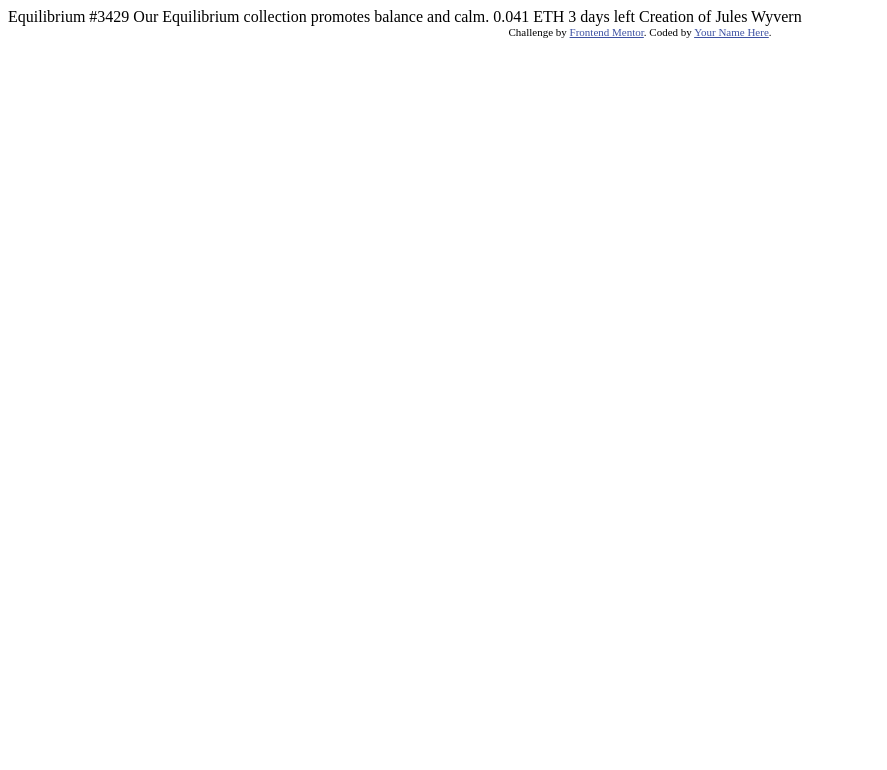
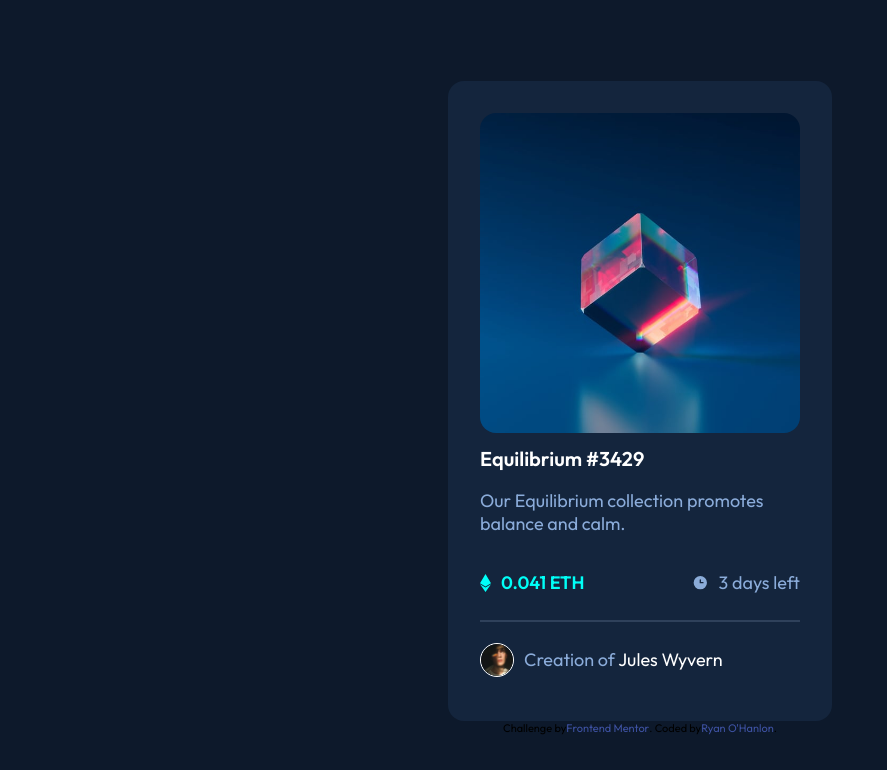
Before and after one commit to Ryan-OHanlon/nft-preview-card-component-main, a plain HTML site: page index.html in a window 1280 px wide. Shown: the whole page, without its empty margins (0-887 px from the left). Drawn offline with Linux system fonts and the light colour scheme.

Commit message:
updated index.html, added styles.css

```diff
--- a/index.html
+++ b/index.html
@@ -5,6 +5,7 @@
   <meta name="viewport" content="width=device-width, initial-scale=1.0"> <!-- displays site properly based on user's device -->
 
   <link rel="icon" type="image/png" sizes="32x32" href="./images/favicon-32x32.png">
+  <link rel="stylesheet" href="./styles.css">
 
   <title>Frontend Mentor | NFT preview card component</title>
 
@@ -15,19 +16,36 @@
   </style>
 </head>
 <body>
-
-  Equilibrium #3429
-
-  Our Equilibrium collection promotes balance and calm.
-
-  0.041 ETH
-  3 days left
-
-  Creation of Jules Wyvern
-
+  <main>
+    <!--Container for NFT image-->
+    <div class="container">
+      <img class="equilibrium" src="./images/image-equilibrium.jpg" alt="Equilibrium cube">
+      <a href="#"><div class="overlay">
+      </div>
+      <img class="hover-img" src="./images/icon-view.svg" alt="eyeball icon"></a>
+    </div>
+    <h1 class="heading"><a href="#">Equilibrium #3429</a></h1>
+    <p>Our Equilibrium collection promotes balance and calm.</p>
+    <section>
+      <!--Used Flexbox and div to align elements in a row-->
+      <div class="ethereum">
+        <img src="./images/icon-ethereum.svg" alt="ethereum icon">
+        <p>0.041 ETH</p>
+      </div>
+      <div class="clock">
+        <img src="./images/icon-clock.svg" alt="clock icon">
+        <p>3 days left</p>
+      </div>
+    </section>
+    <hr>
+    <div>
+      <img class="profile" src="./images/image-avatar.png" alt="artist profile picture">
+      <p>Creation of <a href="#">Jules Wyvern</a></p>
+    </div>
+  </main>
   <div class="attribution">
     Challenge by <a href="https://www.frontendmentor.io?ref=challenge" target="_blank">Frontend Mentor</a>.
-    Coded by <a href="#">Your Name Here</a>.
+    Coded by <a href="#">Ryan O'Hanlon</a>.
   </div>
 </body>
 </html>
--- /dev/null
+++ b/styles.css
@@ -0,0 +1,111 @@
+@import url('https://fonts.googleapis.com/css2?family=Outfit:wght@100..900&display=swap');
+
+body {
+    font-family: "outfit";
+    background-color: hsl(217, 54%, 11%);
+    display: flex;
+    flex-direction: column;
+    justify-content: center;
+    align-items: center;
+    height: 100vh;
+}
+
+main {
+    width: 320px;
+    background-color: hsl(216, 50%, 16%);
+    border-radius: 1em;
+    padding: 2em;
+}
+
+p {
+    font-size: 18px;
+    color: hsl(215, 51%, 70%);
+}
+
+.heading {
+    font-size: 20px;
+    font-weight: 600;
+}
+
+section {
+    display: flex;
+    justify-content: space-between;
+}
+
+div {
+    display: flex;
+    align-items: center;
+}
+
+div p{
+    display: inline-block;
+    margin-left: 10px;
+}
+
+a {
+    text-decoration: none;
+    color: hsl(0, 0%, 100%);
+}
+
+a:hover {
+    color: hsl(178, 100%, 50%);
+}
+
+hr {
+    border: 1px solid hsl(215, 32%, 27%);
+}
+
+.equilibrium{
+    width: 100%;
+    height: auto;
+    object-fit: contain;
+    border-radius: 1em;
+}
+
+.profile {
+    width: 10%;
+    border: 1px solid hsl(0, 0%, 100%);
+    border-radius: 13em;
+}
+
+.ethereum p {
+    color: hsl(178, 100%, 50%);
+    font-weight: 600;
+}
+
+
+.container {
+    position: relative;
+    width: 100%;
+    max-width: 320px;
+}
+
+.container:hover .hover-img {
+    display: block;
+}
+
+.hover-img {
+    position: absolute;
+    top: 50%;
+    left: 50%;
+    transform: translate(-50%, -50%);
+    display: none;
+}
+
+.overlay {
+    position: absolute;
+    top: 0;
+    bottom: 0;
+    left: 0;
+    right: 0;
+    height: 100%;
+    width: 100%;
+    opacity: 0;
+    transition: .3s ease;
+    background-color: hsla(178, 100%, 50%);
+    border-radius: 1em;
+}
+
+.container:hover .overlay {
+    opacity: .5;
+  }
```
Also changed, not shown: 1 other file.
